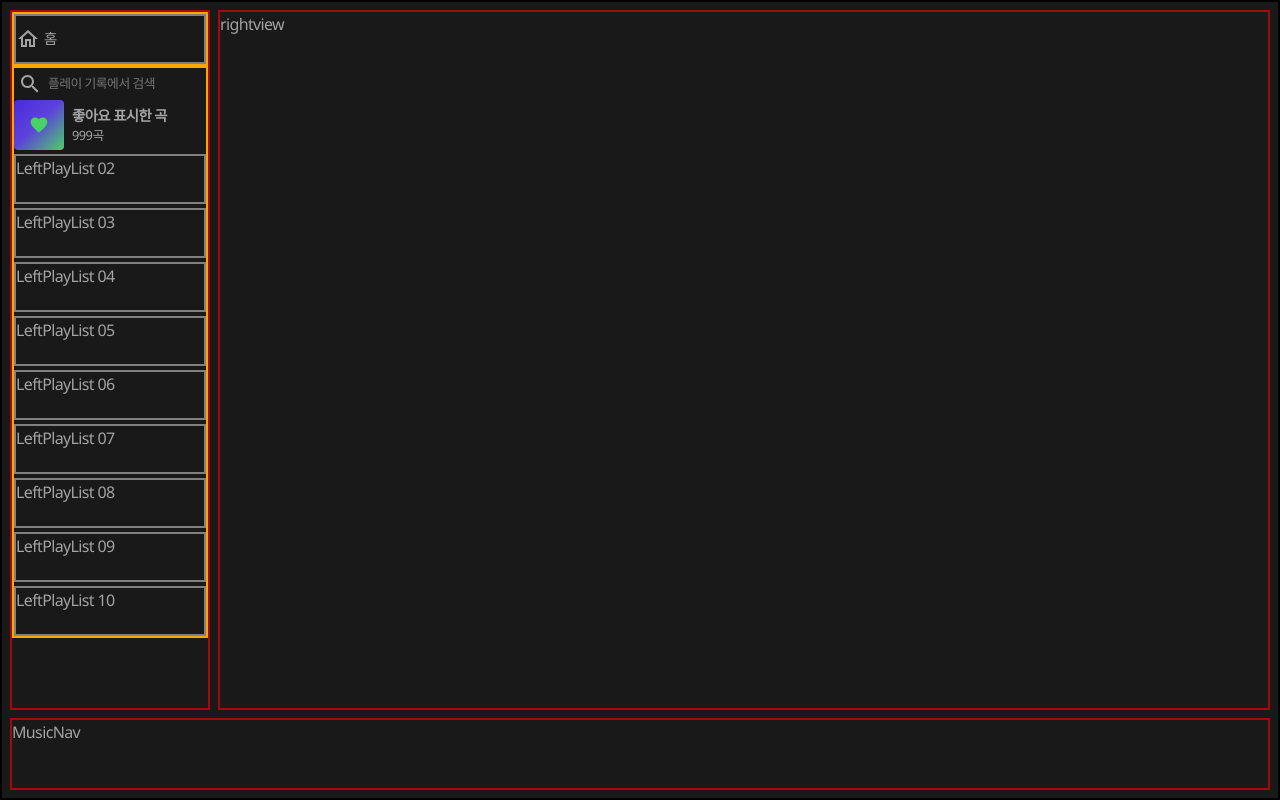
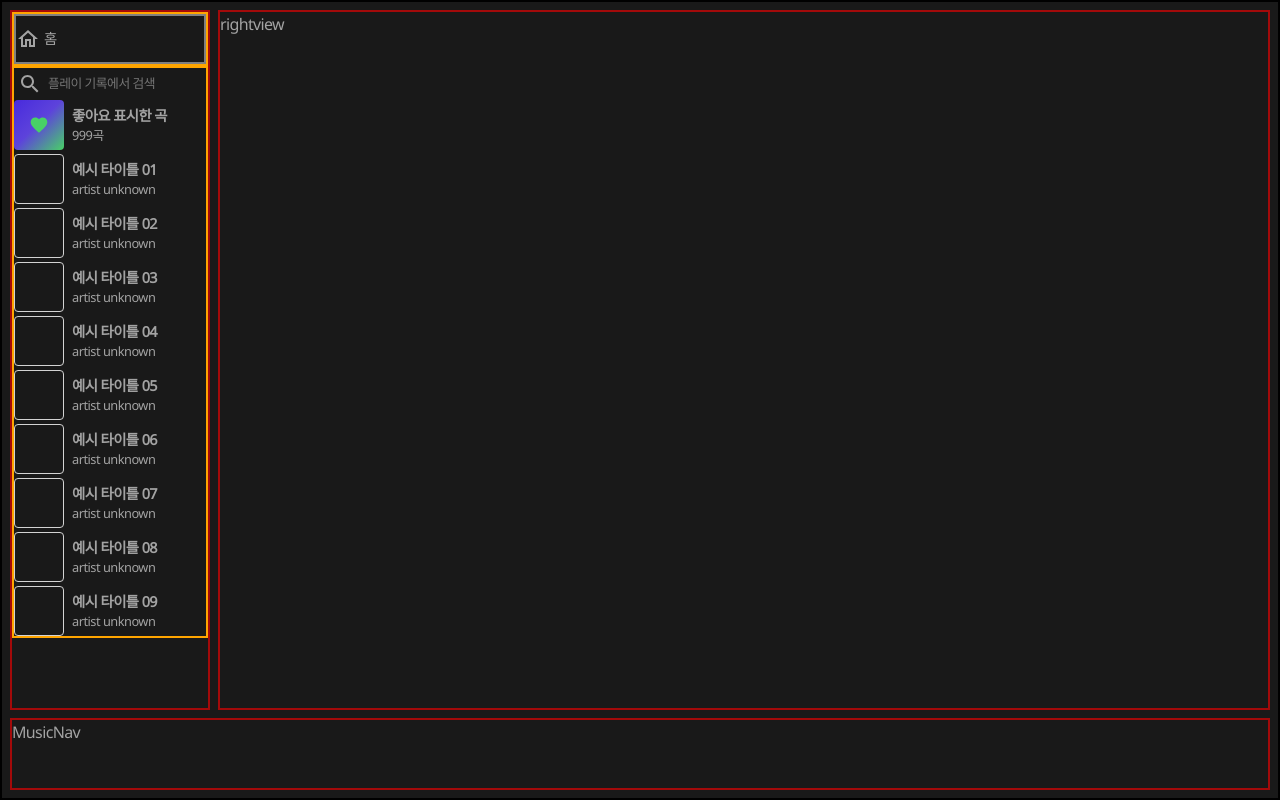
Before and after one commit to MelonSpot/dl-front, a React (Create React App) app: page / in a window 1280 px wide. Built offline with nearby package versions, Linux system fonts and the light colour scheme.

Commit message:
[Style] (4-set-layout-structure-code-02): LeftDocEntry 분리 (LeftControlEntry, LeftMusicEntry, LeftFavs)
- LeftMusicEntry 추가

```diff
--- /dev/null
+++ b/src/views/LeftMusicEntry.jsx
@@ -0,0 +1,46 @@
+import React from 'react'
+import styled from "styled-components"
+
+function LeftMusicEntry({ cover, title, artist }) {
+  return (
+    <Container>
+        <Cover src={cover} />
+        <Texts>
+            <b>{title}</b>
+            <p>{artist}</p>
+        </Texts>
+    </Container>
+  )
+}
+
+export default LeftMusicEntry
+
+const Container = styled.div`
+    display: flex;
+    gap: 8px;
+    align-items: center;
+    max-width: 400px;
+    min-width: 50px;
+    height: 50px;
+    font-size: 0.9rem;
+`
+
+const Cover = styled.div`
+    display: flex;
+    align-items: center;
+    justify-content: center;
+    width: 50px;
+    height: 50px;
+    background: ${props => props.src};
+    border-radius: 4px;
+    border: 1px solid lightgray;
+`
+
+const Texts = styled.div`
+    display: flex;
+    flex-direction: column;
+    justify-content: space-around;
+    > p {
+        font-size: 0.8rem;
+    }
+`
--- a/src/views/LeftPlaylists.jsx
+++ b/src/views/LeftPlaylists.jsx
@@ -1,7 +1,7 @@
 import React from 'react'
 import styled from "styled-components"
 
-import { LeftFavs, LeftDockEntry, SearchInput } from "views"
+import { LeftFavs, LeftMusicEntry, SearchInput } from "views"
 
 function LeftPlaylists() {
   return (
@@ -9,15 +9,15 @@ function LeftPlaylists() {
       <SearchInput />
       <Playlists>
         <LeftFavs count={999}/>
-        <LeftDockEntry>LeftPlayList 02</LeftDockEntry>
-        <LeftDockEntry>LeftPlayList 03</LeftDockEntry>
-        <LeftDockEntry>LeftPlayList 04</LeftDockEntry>
-        <LeftDockEntry>LeftPlayList 05</LeftDockEntry>
-        <LeftDockEntry>LeftPlayList 06</LeftDockEntry>
-        <LeftDockEntry>LeftPlayList 07</LeftDockEntry>
-        <LeftDockEntry>LeftPlayList 08</LeftDockEntry>
-        <LeftDockEntry>LeftPlayList 09</LeftDockEntry>
-        <LeftDockEntry>LeftPlayList 10</LeftDockEntry>
+        <LeftMusicEntry title={"예시 타이틀 01"} artist={"artist unknown"}/>
+        <LeftMusicEntry title={"예시 타이틀 02"} artist={"artist unknown"}/>
+        <LeftMusicEntry title={"예시 타이틀 03"} artist={"artist unknown"}/>
+        <LeftMusicEntry title={"예시 타이틀 04"} artist={"artist unknown"}/>
+        <LeftMusicEntry title={"예시 타이틀 05"} artist={"artist unknown"}/>
+        <LeftMusicEntry title={"예시 타이틀 06"} artist={"artist unknown"}/>
+        <LeftMusicEntry title={"예시 타이틀 07"} artist={"artist unknown"}/>
+        <LeftMusicEntry title={"예시 타이틀 08"} artist={"artist unknown"}/>
+        <LeftMusicEntry title={"예시 타이틀 09"} artist={"artist unknown"}/>
       </Playlists>
     </Container>
   )
--- a/src/views/index.js
+++ b/src/views/index.js
@@ -5,6 +5,7 @@ export { default as MusicNav } from "views/MusicNav"
 export { default as LeftControls } from "views/LeftControls"
 export { default as LeftControlEntry } from "views/LeftControlEntry"
 export { default as LeftFavs } from "views/LeftFavs"
+export { default as LeftMusicEntry } from "views/LeftMusicEntry"
 export { default as LeftDockEntry } from "views/LeftDockEntry"
 export { default as LeftPlaylists } from "views/LeftPlaylists"
 export { default as SearchInput } from "views/SearchInput"
```
